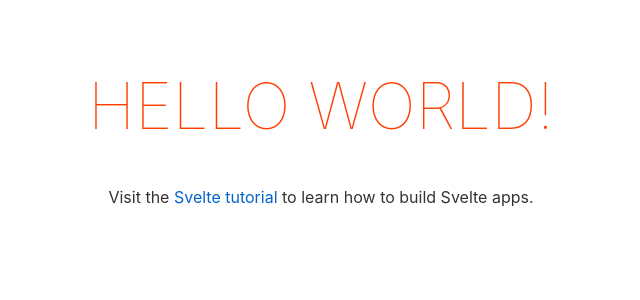
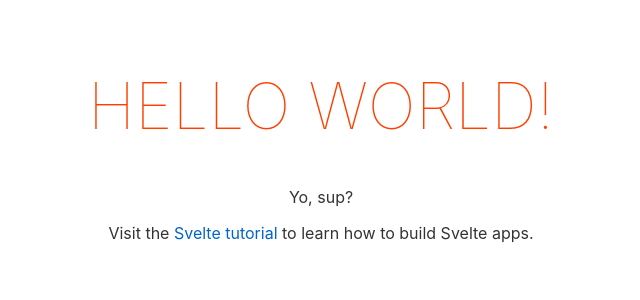
Before and after one commit to cedrickchee/experiments, a Svelte app in the folder svelte/quickstart/: page / in a window 1280 px wide. Shown: the top 300 px of the page, without its empty margins (319-959 px from the left). Built offline with nearby package versions, Linux system fonts and the light colour scheme.

Commit message:
Svelte tutorial - basics

```diff
--- a/svelte/quickstart/src/App.svelte
+++ b/svelte/quickstart/src/App.svelte
@@ -4,6 +4,7 @@
 
 <main>
 	<h1>Hello {name}!</h1>
+	<p>Yo, sup?</p>
 	<p>Visit the <a href="https://svelte.dev/tutorial">Svelte tutorial</a> to learn how to build Svelte apps.</p>
 </main>
 
```
